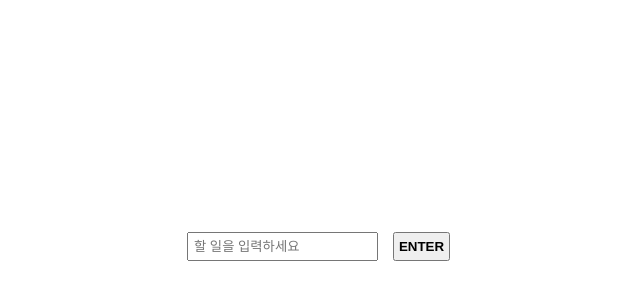
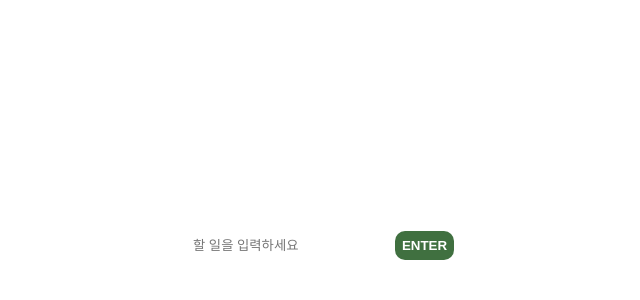
Before and after one commit to ciocio97/today_i_learned, a React (Create React App) app in the folder 07 REACT/blog/: page / in a window 1280 px wide. Shown: the part 126-426 px from the top of the page, without its empty margins (329-969 px from the left). Built offline with nearby package versions, Linux system fonts and the light colour scheme.

Commit message:
design inputbox,button

```diff
--- a/07 REACT/blog/src/InputTodo.css
+++ b/07 REACT/blog/src/InputTodo.css
@@ -1,19 +1,29 @@
 .inputBox{
   display: flex;
+  border-bottom: solid 3px rgb(255, 255, 255);
 }
 
 input {
-  padding: 5px;
+  padding: 7px;
+  border: none;
+  border-radius: 10px;
 }
 
+input:focus {outline:none;}
+
 .inputText {
-  padding: 15px;
+  padding: 20px 18px;
 }
 
 button {
-  padding: 5px 4px;
+  padding: 7px 7px;
+  border: none;
+  border-radius: 10px;
+
+  background-color: rgb(64, 112, 64);
+  color: white;
 }
 
 .inputBtn {
-  padding: 15px 0px;
+  padding: 20px 0px;
 }
```
